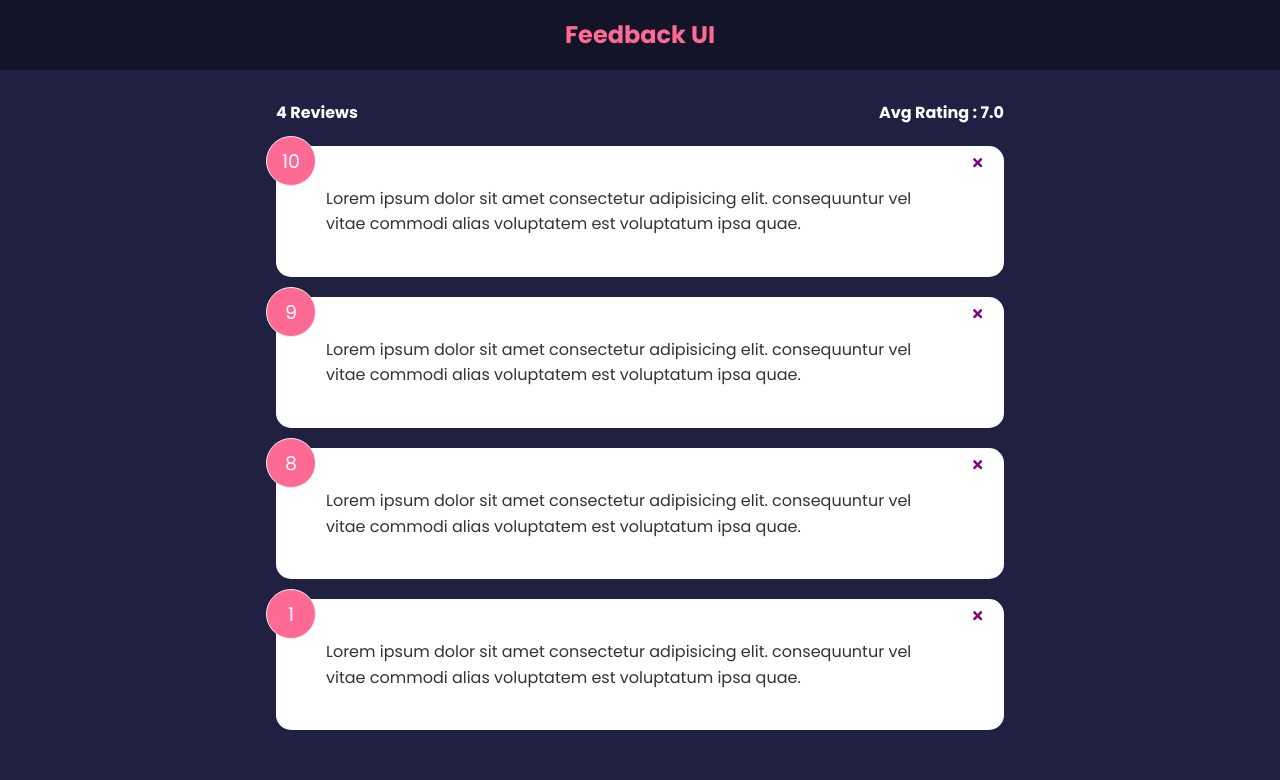
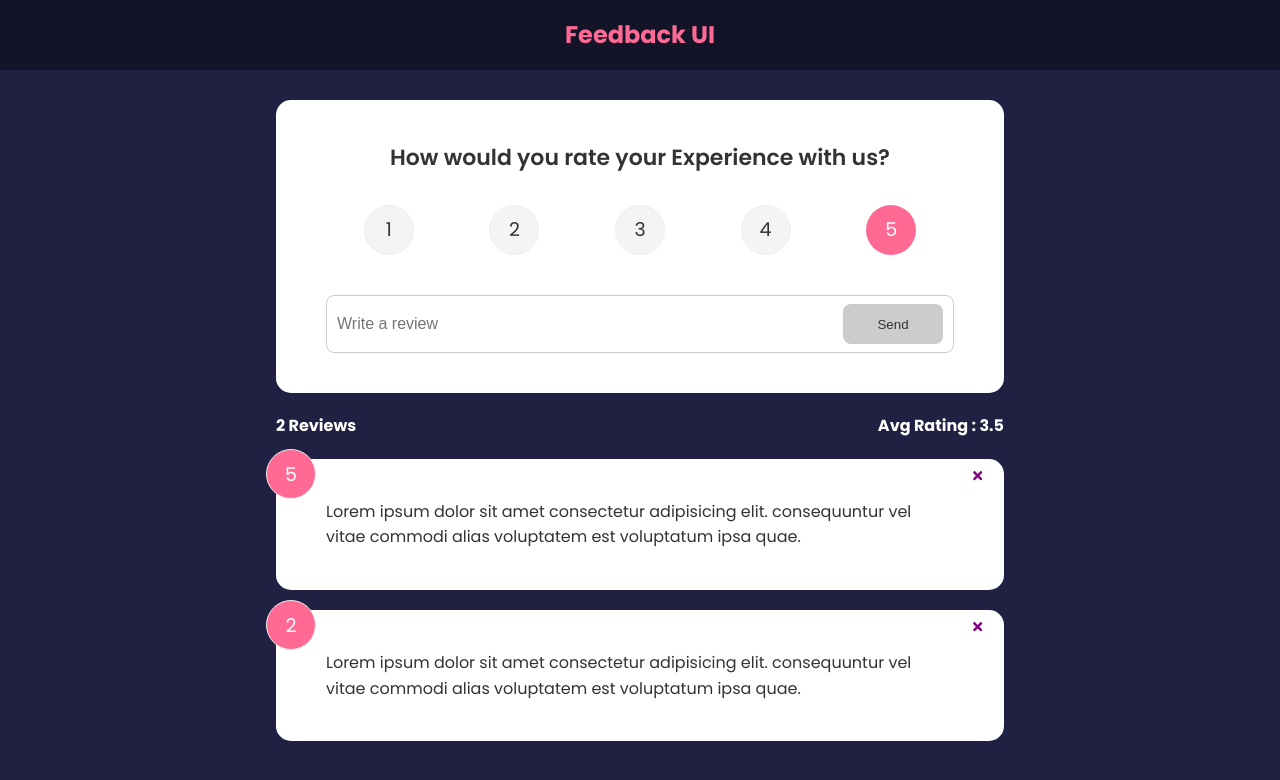
Before and after one commit to kartikpavan/REACT_Feedback_UI, a React (Create React App) app: page / in a window 1280 px wide. Shown: the top 780 px of the page. Built offline with nearby package versions, Linux system fonts and the light colour scheme.

Commit message:
final commit

```diff
--- a/package.json
+++ b/package.json
@@ -6,6 +6,7 @@
     "@testing-library/jest-dom": "^5.14.1",
     "@testing-library/react": "^12.0.0",
     "@testing-library/user-event": "^13.2.1",
+    "framer-motion": "4.1.17",
     "react": "^17.0.2",
     "react-dom": "^17.0.2",
     "react-icons": "^4.3.1",
--- a/src/App.js
+++ b/src/App.js
@@ -2,6 +2,7 @@ import React, { useState } from 'react';
 import Header from './components/Header';
 import FeedbackList from './components/FeedbackList';
 import Feedbackstats from './components/Feedbackstats';
+import Feedbackform from './components/Feedbackform';
 
 //Data
 import Feedbackdata from './data/FeedbackData';
@@ -9,17 +10,22 @@ import Feedbackdata from './data/FeedbackData';
 function App() {
   const [feedback, setFeedback] = useState(Feedbackdata);
 
-  //* remove Items from list
+  //* remove Item from Feedback list
   const removeItem = (id) => {
     if (window.confirm('Are you sure want to delete the item ?')) {
       setFeedback(feedback.filter((item) => item.id !== id));
     }
+  };
+  //* Add items to Feedback list
+  const addFeedback = (newFeedback) => {
+    setFeedback([newFeedback, ...feedback]);
   };
 
   return (
     <>
       <Header />
       <div className="container">
+        <Feedbackform addFeedback={addFeedback} />
         <Feedbackstats feedback={feedback} />
         <FeedbackList feedback={feedback} removeItem={removeItem} />
       </div>
--- a/src/components/FeedbackList.jsx
+++ b/src/components/FeedbackList.jsx
@@ -1,4 +1,5 @@
 import React from 'react';
+import { motion, AnimatePresence } from 'framer-motion';
 import FeedbackItem from './FeedbackItem';
 
 function FeedbackList({ feedback, removeItem }) {
@@ -7,11 +8,30 @@ function FeedbackList({ feedback, removeItem }) {
   }
   return (
     <div className="feedback-list">
-      {feedback.map((item) => {
-        return <FeedbackItem key={item.id} {...item} removeItem={removeItem} />;
-      })}
+      <AnimatePresence>
+        {feedback.map((item) => {
+          return (
+            <motion.div
+              key={item.id}
+              initial={{ opacity: 0 }}
+              animate={{ opacity: 1 }}
+              exit={{ opacity: 0 }}
+            >
+              <FeedbackItem key={item.id} {...item} removeItem={removeItem} />
+            </motion.div>
+          );
+        })}
+      </AnimatePresence>
     </div>
   );
+
+  // return (
+  //   <div className="feedback-list">
+  //     {feedback.map((item) => {
+  //       return <FeedbackItem key={item.id} {...item} removeItem={removeItem} />;
+  //     })}
+  //   </div>
+  // );
 }
 
 export default FeedbackList;
--- /dev/null
+++ b/src/components/Feedbackform.jsx
@@ -0,0 +1,63 @@
+import React, { useState } from 'react';
+import Rating from './Rating';
+import Card from './cssComponent/Card';
+import Button from './cssComponent/Button';
+
+function Feedbackform({ addFeedback }) {
+  const [text, setText] = useState('');
+  const [btnDisabled, setBtnDisabled] = useState(true);
+  const [message, setMessage] = useState('');
+  const [rating, setRating] = useState(5);
+
+  const inputChangeHandler = (e) => {
+    setText(e.target.value);
+    if (text === '') {
+      setBtnDisabled(true);
+      setMessage(null);
+    } else if (text !== '' && text.trim().length <= 10) {
+      setBtnDisabled(true);
+      setMessage('Text Must be atleast 10 characters');
+    } else {
+      setMessage(null);
+      setBtnDisabled(false);
+    }
+  };
+
+  const submitHandler = (e) => {
+    e.preventDefault();
+    if (text.trim().length > 10) {
+      const newFeedback = {
+        id: new Date().getTime().toString(),
+        text: text,
+        rating: rating,
+      };
+      addFeedback(newFeedback);
+      setText('');
+    }
+  };
+  return (
+    <Card>
+      <form onSubmit={submitHandler}>
+        <h2>How would you rate your Experience with us?</h2>
+        {/* Rating component */}
+        <Rating select={(rating) => setRating(rating)} />
+        {/* Input Fields */}
+        <div className="input-group">
+          <input
+            type="text"
+            placeholder="Write a review"
+            value={text}
+            onChange={inputChangeHandler}
+          />
+          {/* Button Component */}
+          <Button type="submit" isDisabled={btnDisabled}>
+            Send
+          </Button>
+        </div>
+        {message ? <div className="message">{message}</div> : null}
+      </form>
+    </Card>
+  );
+}
+
+export default Feedbackform;
--- /dev/null
+++ b/src/components/Rating.jsx
@@ -0,0 +1,71 @@
+import React, { useState } from 'react';
+
+function Rating({ select }) {
+  const [selected, setSelected] = useState(5);
+
+  const changeHandler = (e) => {
+    setSelected(+e.currentTarget.value); //* plus is added to change it from STRING TO NUMBER
+    select(+e.currentTarget.value);
+  };
+  return (
+    <ul className="rating">
+      <li>
+        <input
+          type="radio"
+          id="num1"
+          name="rating"
+          value="1"
+          onChange={changeHandler}
+          checked={selected === 1}
+        />
+        <label htmlFor="num1">1</label>
+      </li>
+      <li>
+        <input
+          type="radio"
+          id="num2"
+          name="rating"
+          value="2"
+          onChange={changeHandler}
+          checked={selected === 2}
+        />
+        <label htmlFor="num2">2</label>
+      </li>
+      <li>
+        <input
+          type="radio"
+          id="num3"
+          name="rating"
+          value="3"
+          onChange={changeHandler}
+          checked={selected === 3}
+        />
+        <label htmlFor="num3">3</label>
+      </li>
+      <li>
+        <input
+          type="radio"
+          id="num4"
+          name="rating"
+          value="4"
+          onChange={changeHandler}
+          checked={selected === 4}
+        />
+        <label htmlFor="num4">4</label>
+      </li>
+      <li>
+        <input
+          type="radio"
+          id="num5"
+          name="rating"
+          value="5"
+          onChange={changeHandler}
+          checked={selected === 5}
+        />
+        <label htmlFor="num5">5</label>
+      </li>
+    </ul>
+  );
+}
+
+export default Rating;
--- /dev/null
+++ b/src/components/cssComponent/Button.jsx
@@ -0,0 +1,16 @@
+import React from 'react';
+
+function Button({ children, type, version, isDisabled }) {
+  return (
+    <button type={type} disabled={isDisabled} className={`btn btn-${version}`}>
+      {children}
+    </button>
+  );
+}
+Button.defaultProps = {
+  version: 'primary',
+  type: 'submit',
+  isDisabled: false,
+};
+
+export default Button;
--- a/src/data/FeedbackData.js
+++ b/src/data/FeedbackData.js
@@ -1,22 +1,12 @@
 const FeedbackData = [
   {
     id: 1,
-    rating: 10,
+    rating: 5,
     text: 'Lorem ipsum dolor sit amet consectetur adipisicing elit. consequuntur vel vitae commodi alias voluptatem est voluptatum ipsa quae.',
   },
   {
     id: 2,
-    rating: 9,
-    text: 'Lorem ipsum dolor sit amet consectetur adipisicing elit. consequuntur vel vitae commodi alias voluptatem est voluptatum ipsa quae.',
-  },
-  {
-    id: 3,
-    rating: 8,
-    text: 'Lorem ipsum dolor sit amet consectetur adipisicing elit. consequuntur vel vitae commodi alias voluptatem est voluptatum ipsa quae.',
-  },
-  {
-    id: 4,
-    rating: 1,
+    rating: 2,
     text: 'Lorem ipsum dolor sit amet consectetur adipisicing elit. consequuntur vel vitae commodi alias voluptatem est voluptatum ipsa quae.',
   },
 ];
```
Also changed, not shown: 1 other file (tests, documents, lock files or other folders).
